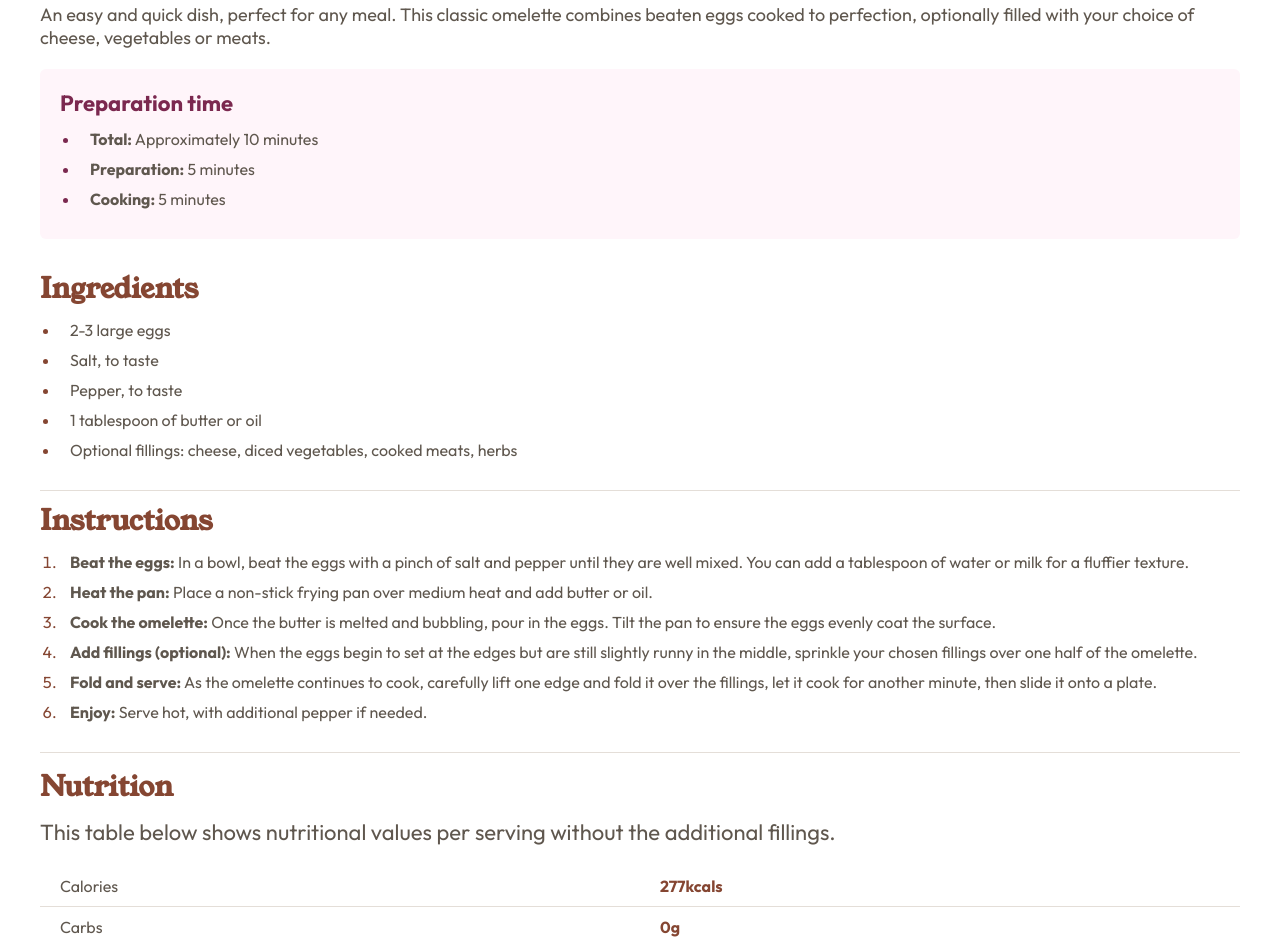
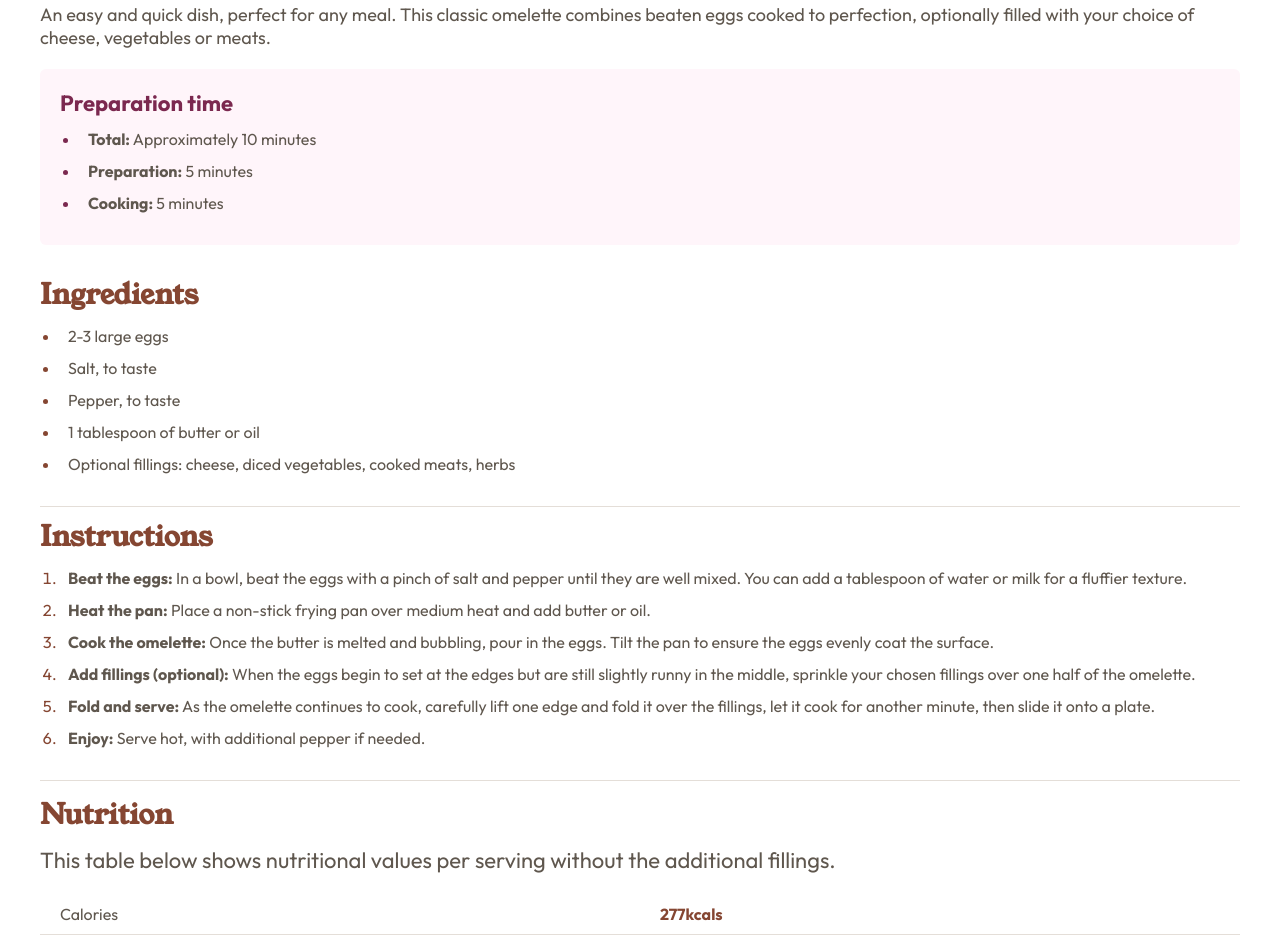
Before and after one commit to AllisonFavour/fm-challenge4, a plain HTML site: page index.html in a window 1280 px wide. Shown: the part 691-1633 px from the top of the page. Drawn offline with Linux system fonts and the light colour scheme.

Commit message:
worked on the list items

```diff
--- a/index.html
+++ b/index.html
@@ -42,118 +42,85 @@
                   <div class="prep-time">
                     <p>Preparation time</p>
                     <ul>
-                      <div class="flex">
-                        <li></li>
-                        <div>
-                          <span class="bold">Total:</span> Approximately 10
-                          minutes
-                        </div>
-                      </div>
+                      <li>
+                        <span class="bold">Total:</span> Approximately 10
+                        minutes
+                      </li>
 
-                      <div class="flex middle">
-                        <li></li>
-                        <div>
-                          <span class="bold">Preparation:</span> 5 minutes
-                        </div>
-                      </div>
+                      <li><span class="bold">Preparation:</span> 5 minutes</li>
 
-                      <div class="flex">
-                        <li></li>
-                        <div><span class="bold">Cooking:</span> 5 minutes</div>
-                      </div>
+                      <li><span class="bold">Cooking:</span> 5 minutes</li>
                     </ul>
                   </div>
 
                   <div class="ingredients">
                     <h2>Ingredients</h2>
                     <ul>
-                      <div class="flex">
-                        <li></li>
+                      <li>
                         <span>2-3 large eggs</span>
-                      </div>
+                      </li>
 
-                      <div class="flex">
-                        <li></li>
+                      <li>
                         <span>Salt, to taste</span>
-                      </div>
+                      </li>
 
-                      <div class="flex">
-                        <li></li>
+                      <li>
                         <span>Pepper, to taste</span>
-                      </div>
+                      </li>
 
-                      <div class="flex">
-                        <li></li>
+                      <li>
                         <span>1 tablespoon of butter or oil</span>
-                      </div>
+                      </li>
 
-                      <div class="flex">
-                        <li></li>
+                      <li>
                         <span
                           >Optional fillings: cheese, diced vegetables, cooked
                           meats, herbs</span
                         >
-                      </div>
+                      </li>
                     </ul>
                   </div>
 
                   <div class="instructions">
                     <h2>Instructions</h2>
                     <ol>
-                      <div class="flex">
-                        <li></li>
-                        <div>
-                          <span class="bold">Beat the eggs:</span> In a bowl, beat the eggs
-                          with a pinch of salt and pepper until they are well
-                          mixed. You can add a tablespoon of water or milk for a
-                          fluffier texture.
-                        </div>
-                      </div>
+                      <li>
+                        <span class="bold">Beat the eggs:</span> In a bowl, beat
+                        the eggs with a pinch of salt and pepper until they are
+                        well mixed. You can add a tablespoon of water or milk
+                        for a fluffier texture.
+                      </li>
 
-                      <div class="flex">
-                        <li></li>
-                        <div>
-                          <span class="bold">Heat the pan:</span> Place a non-stick frying
-                          pan over medium heat and add butter or oil.
-                        </div>
-                      </div>
+                      <li>
+                        <span class="bold">Heat the pan:</span> Place a
+                        non-stick frying pan over medium heat and add butter or
+                        oil.
+                      </li>
 
-                      <div class="flex">
-                        <li></li>
-                        <div>
-                          <span class="bold">Cook the omelette:</span> Once the butter is
-                          melted and bubbling, pour in the eggs. Tilt the pan to
-                          ensure the eggs evenly coat the surface.
-                        </div>
-                      </div>
+                      <li>
+                        <span class="bold">Cook the omelette:</span> Once the
+                        butter is melted and bubbling, pour in the eggs. Tilt
+                        the pan to ensure the eggs evenly coat the surface.
+                      </li>
 
-                      <div class="flex">
-                        <li></li>
-                        <div>
-                          <span class="bold">Add fillings (optional):</span> When the eggs
-                          begin to set at the edges but are still slightly runny
-                          in the middle, sprinkle your chosen fillings over one
-                          half of the omelette.
-                        </div>
-                      </div>
+                      <li>
+                        <span class="bold">Add fillings (optional):</span>
+                        When the eggs begin to set at the edges but are still
+                        slightly runny in the middle, sprinkle your chosen
+                        fillings over one half of the omelette.
+                      </li>
 
-                      <div class="flex">
-                        <li></li>
-                        <div>
-                          <span class="bold">Fold and serve:</span> As the omelette continues
-                          to cook, carefully lift one edge and fold it over the
-                          fillings, let it cook for another minute, then slide
-                          it onto a plate.
-                        </div>
-                      </div>
+                      <li>
+                        <span class="bold">Fold and serve:</span> As the
+                        omelette continues to cook, carefully lift one edge and
+                        fold it over the fillings, let it cook for another
+                        minute, then slide it onto a plate.
+                      </li>
 
-                      <div class="flex">
-                        <li></li>
-                        <div>
-                          <span class="bold">Enjoy:</span> Serve hot, with additional pepper
-                          if needed.
-                        </div>
-                      </div>
+                      <li>
+                        <span class="bold">Enjoy:</span> Serve hot, with
+                        additional pepper if needed.
+                      </li>
                     </ol>
                   </div>
 
--- a/style.css
+++ b/style.css
@@ -61,14 +61,13 @@ body {
   font-size: 18px;
 }
 
-/* this style applies to all elements with the class name of flex */
-.flex {
-  display: flex;
-  gap: 10px;
-  margin-bottom: 10px;
-}
 
 /* styles for preparation time section */
+/* adding margin bottom to all the list items and padding left */
+li {
+  margin-bottom: 12px;
+  padding-left: 8px;
+}
 
 .prep-time {
   background-color: var(--rose50);
```
Lines whose indentation alone changed are shown as unchanged.
